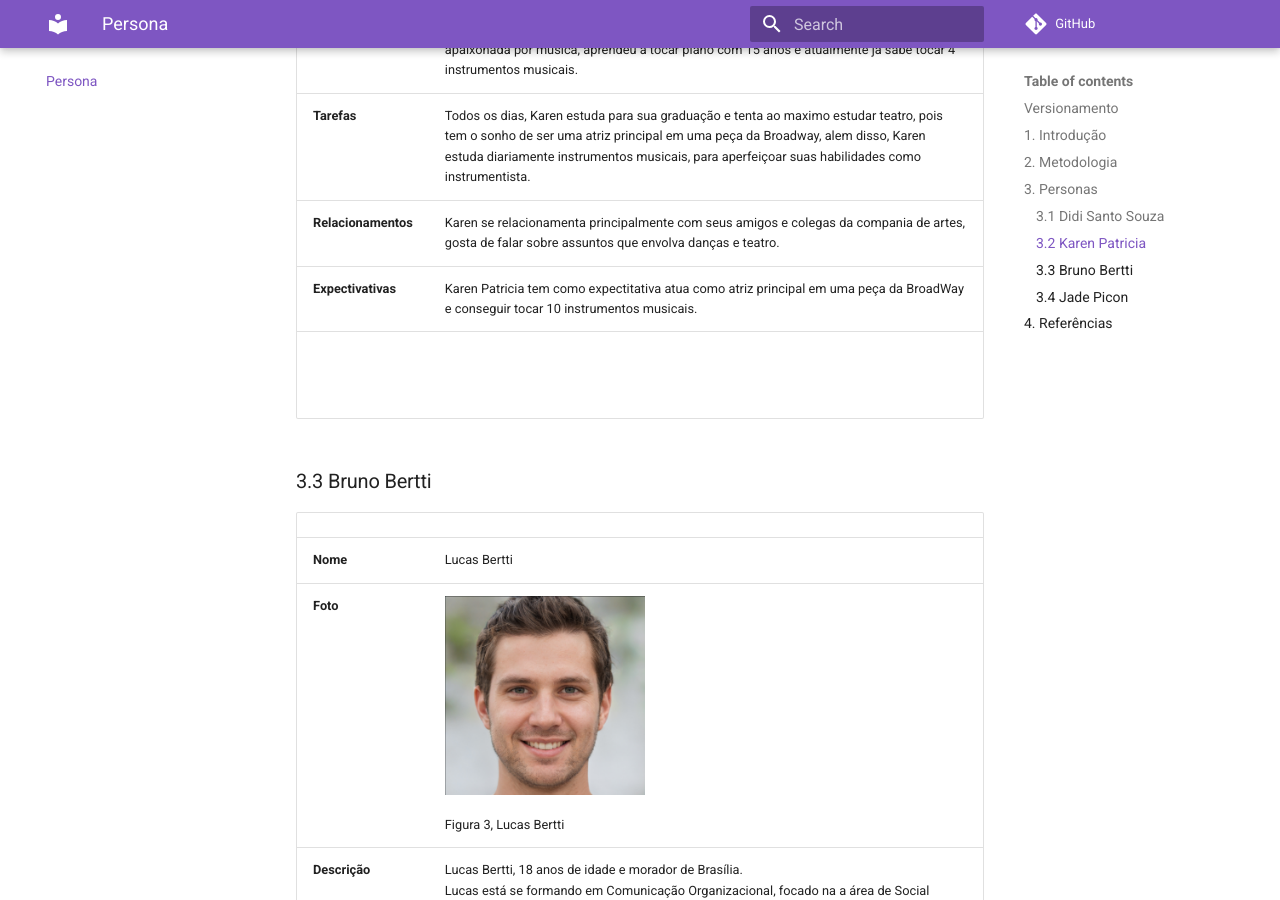
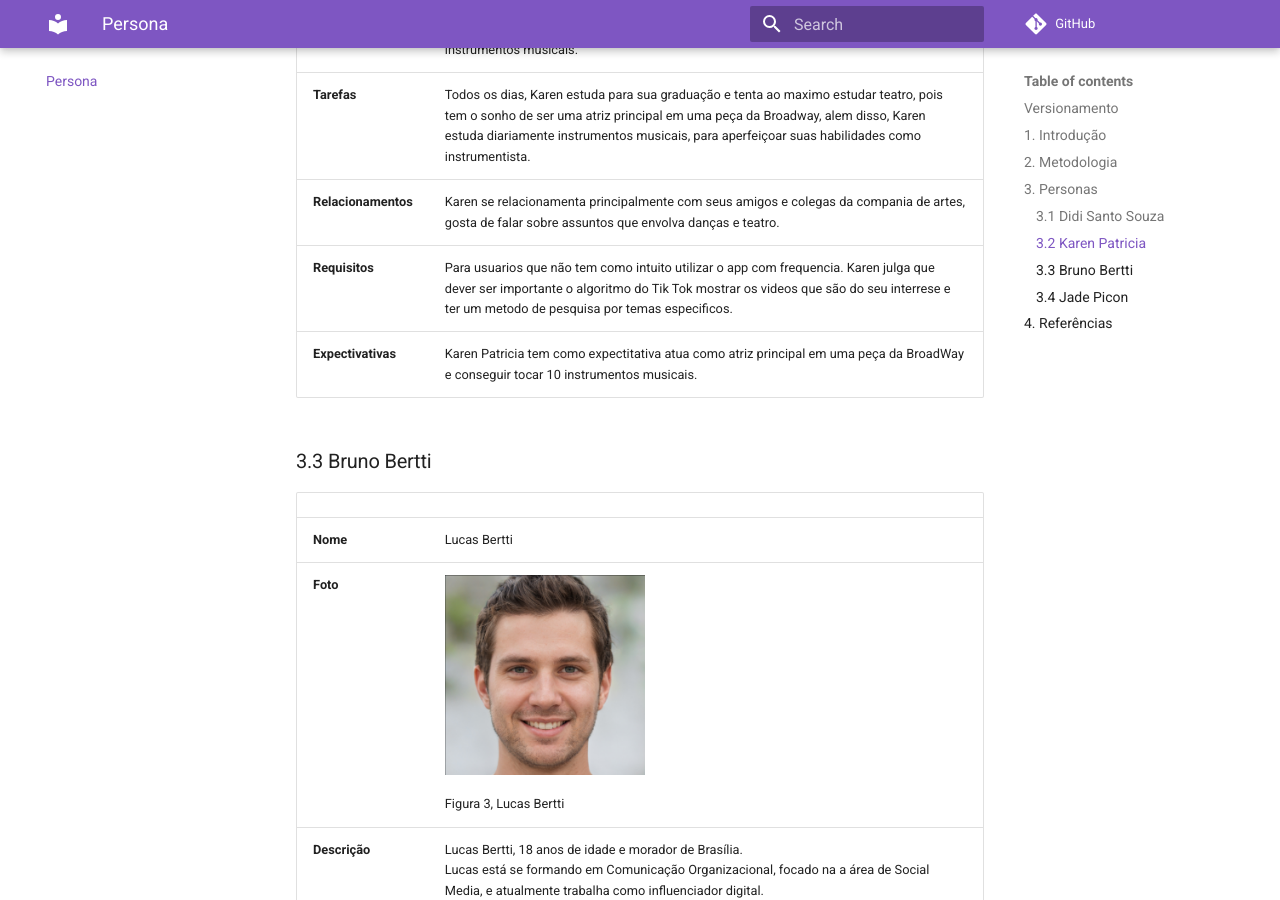
Before and after one commit to Requisitos-de-Software/2022.1-TikTok, an MkDocs documentation site: the page built from docs/personas.md, in a window 1280 px wide and 900 px high, scrolled down 2884 px. Built offline with MkDocs 1.6.1 and Material for MkDocs 9.7.7, drawn with Linux system fonts in a browser that asks for light colours; comment, search, counter and statistics services are not loaded; some of the changed text lies outside the part shown.

Commit message:
#26 - atualização das personas

```diff
--- a/docs/personas.md
+++ b/docs/personas.md
@@ -26,8 +26,9 @@ A partir do Brainstorm realizado em uma reunião com todos os membros do grupo,
 |**Habilidades**|Didi Souza, como professor, sempre se interessou muito em aprender novas habilidades, sempre se desafiando a conhecer e aprender.
 |**Tarefas**| Todos os dias, Didi entra no tik tok e utiliza o aplicativo por alguns minutos para fixar o que entendeu sobre e aprender novas tecnologias que o app tem a oferecer.
 |**Relacionamentos**| Didi se relaciona principalmente com sua esposa e seus dois filhos. Secundariamente, Didi se relaciona com seus ex-amigos de trabalhos.
-|**Expectivativas**| Didi espera enteder todos os funcionamentos do Tik Tok e ser um usuario pleno até o final do ano.
-<br><br><br>
+|**Requisitos**| Para usuarios com pouca familiaridade com tecnologias, Didi julga ser muito importante o app Tik Tok ser intuitivo e de facil uso.
+|**Expectivativas**| Didi espera enteder todos os funcionamentos do Tik Tok e ser um usuario pleno até o final do ano.|
+
 
 ### 3.2 Karen Patricia
 |     |                                                                                   |
@@ -40,8 +41,8 @@ A partir do Brainstorm realizado em uma reunião com todos os membros do grupo,
 |**Habilidades**|Karen Patricia sempre possuiu um talento nato para artes e artesanatos, além de, ser apaixonada por musica, aprendeu a tocar piano com 15 anos e atualmente ja sabe tocar 4 instrumentos musicais.
 |**Tarefas**| Todos os dias, Karen estuda para sua graduação e tenta ao maximo estudar teatro, pois tem o sonho de ser uma atriz principal em uma peça da Broadway, alem disso, Karen estuda diariamente instrumentos musicais, para aperfeiçoar suas habilidades como instrumentista.
 |**Relacionamentos**| Karen se relacionamenta principalmente com seus amigos e colegas da compania de artes, gosta de falar sobre assuntos que envolva danças e teatro.
-|**Expectivativas**| Karen Patricia tem como expectitativa atua como atriz principal em uma peça da BroadWay e conseguir tocar 10 instrumentos musicais.
-<br><br><br>
+|**Requisitos**| Para usuarios que não tem como intuito utilizar o app com frequencia. Karen julga que dever ser importante o algoritmo do Tik Tok mostrar os videos que são do seu interrese e ter um metodo de pesquisa por temas especificos.
+|**Expectivativas**| Karen Patricia tem como expectitativa atua como atriz principal em uma peça da BroadWay e conseguir tocar 10 instrumentos musicais.|
 
 ### 3.3 Bruno Bertti
 
```
